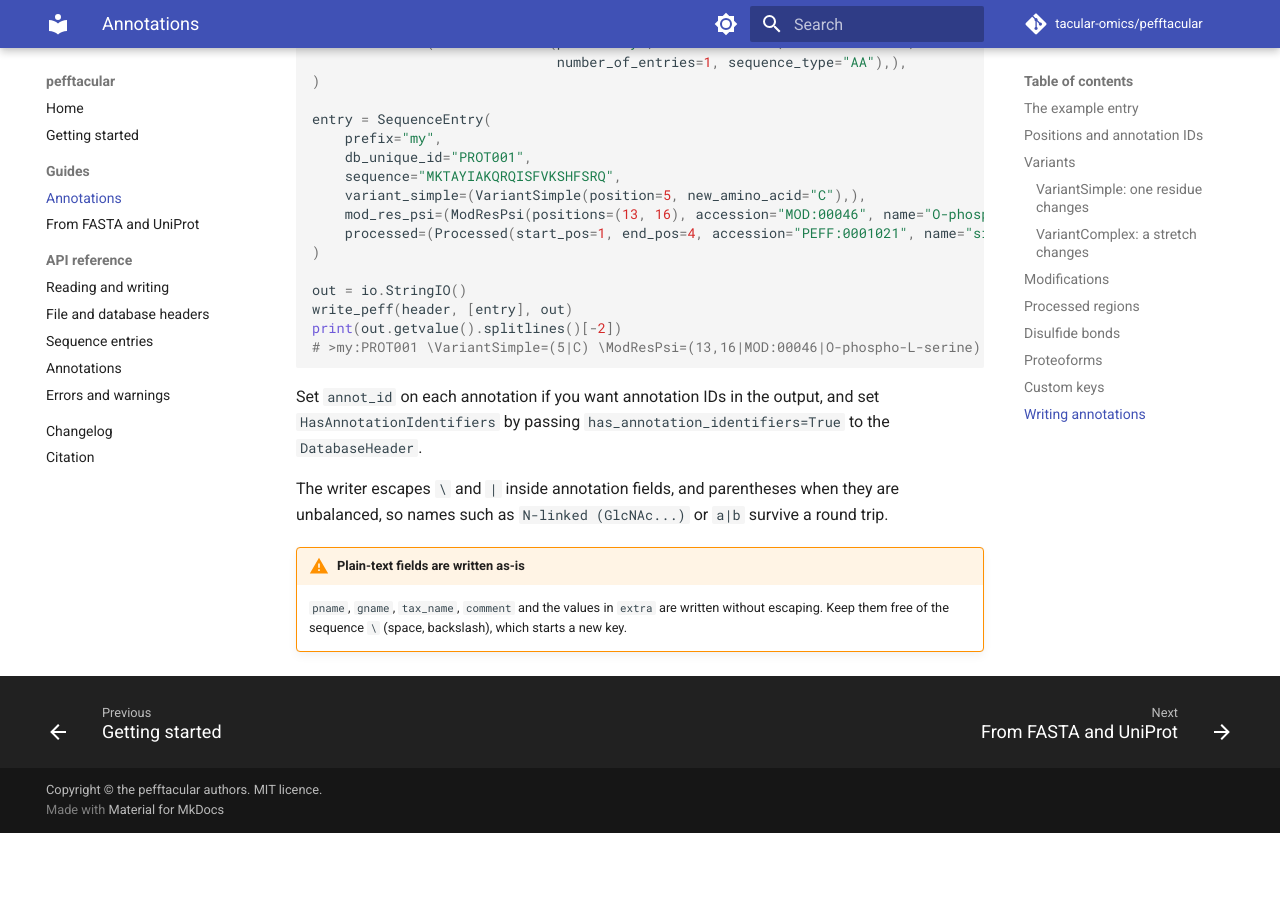
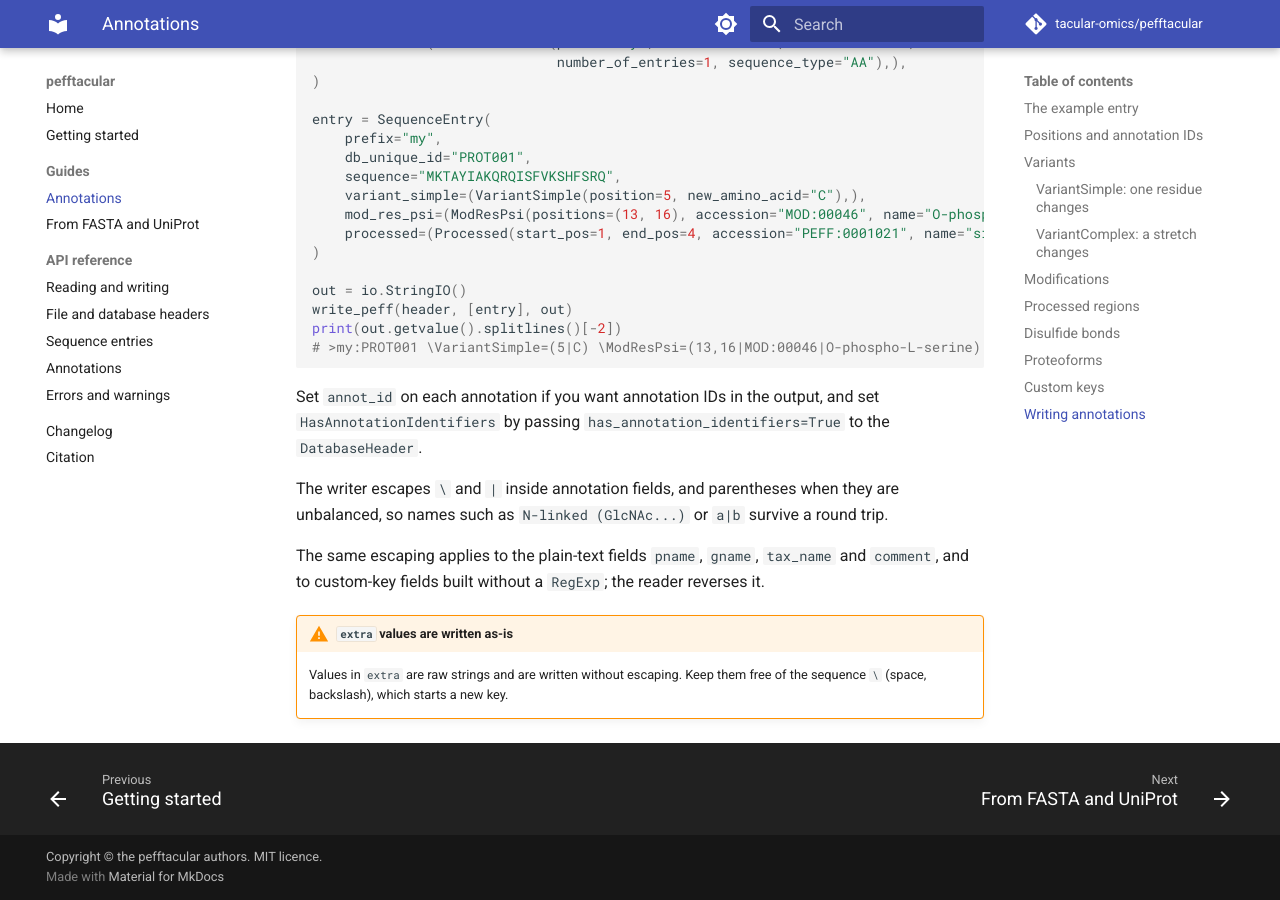
Before and after one commit to tacular-omics/pefftacular, an MkDocs documentation site: the page built from docs/annotations.md, in a window 1280 px wide and 900 px high, scrolled down 6151 px. Built offline with MkDocs 1.6.1 and Material for MkDocs 9.7.7, drawn with Linux system fonts in a browser that asks for light colours; comment, search, counter and statistics services are not loaded; before the commit the page ends 6984 px from its top, so only the background shows below that.

Commit message:
Escape custom-key fields on write; line numbers on annotation errors; doc fixes (#10)
- write_peff escapes custom-key fields built from `fields` (no RegExp), so
  '|' or unbalanced parens round-trip.
- PeffParseError from annotation parsing now carries the entry line number.
- Proteoform hint shows annotIdRefs as optional (parser accepts 2 fields).
- _warn_on_invalid_annotations docstring says PeffWarning.
- docs/: free-text fields are escaped; \Variant= warns PeffWarning.
- README: ModRes examples use `positions`.
- CITATION.cff: date-released 2026-09-23 for 0.4.3.

Co-authored-by: Claude Opus 5.5 (1M context) <noreply@anthropic.com>

```diff
--- a/docs/annotations.md
+++ b/docs/annotations.md
@@ -292,6 +292,9 @@ Set `annot_id` on each annotation if you want annotation IDs in the output, and
 The writer escapes `\` and `|` inside annotation fields, and parentheses when they are
 unbalanced, so names such as `N-linked (GlcNAc...)` or `a|b` survive a round trip.
 
-!!! warning "Plain-text fields are written as-is"
-    `pname`, `gname`, `tax_name`, `comment` and the values in `extra` are written without
-    escaping. Keep them free of the sequence ` \` (space, backslash), which starts a new key.
+The same escaping applies to the plain-text fields `pname`, `gname`, `tax_name` and
+`comment`, and to custom-key fields built without a `RegExp`; the reader reverses it.
+
+!!! warning "`extra` values are written as-is"
+    Values in `extra` are raw strings and are written without escaping. Keep them free of
+    the sequence ` \` (space, backslash), which starts a new key.
```
Also changed, not shown: CHANGELOG.md (+5 -0 lines), CLAUDE.md (+1 -1 lines), README.md (+4 -4 lines), docs/getting-started.md (+1 -2 lines), 5 other files.
